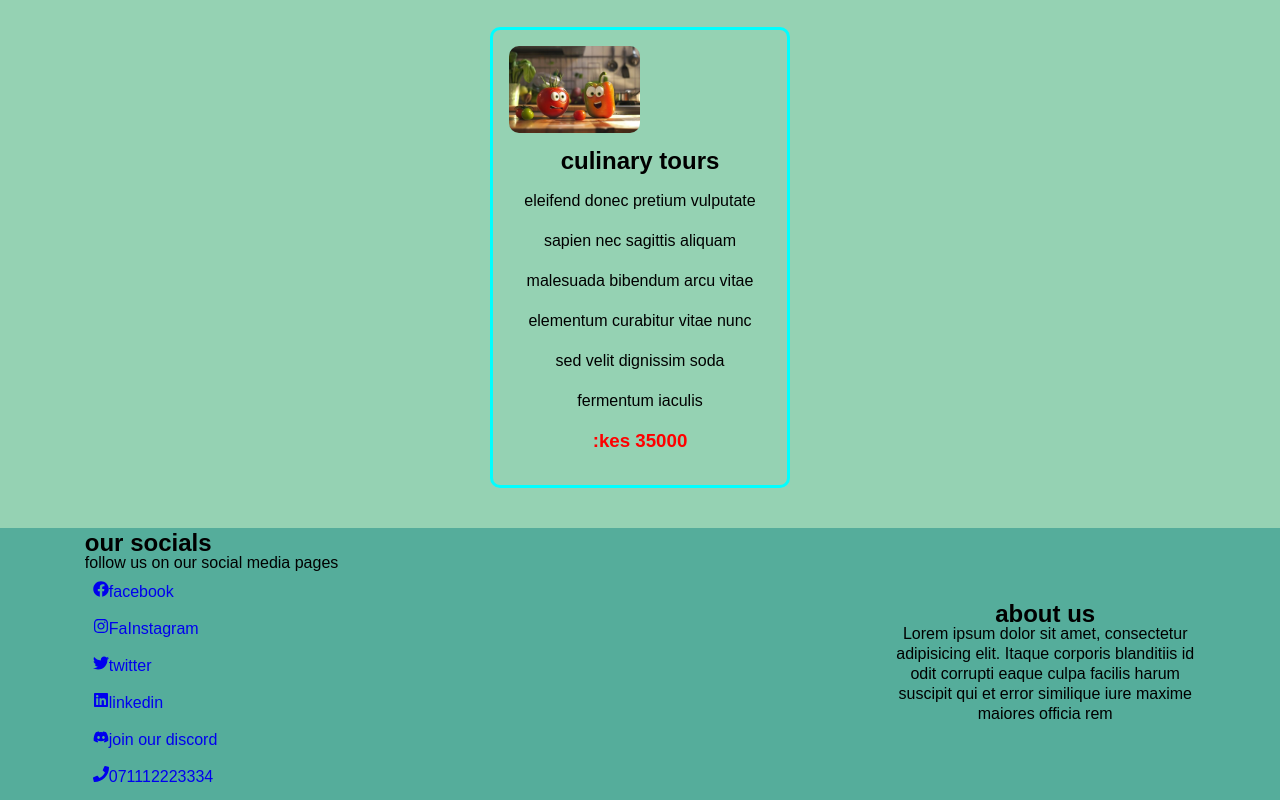
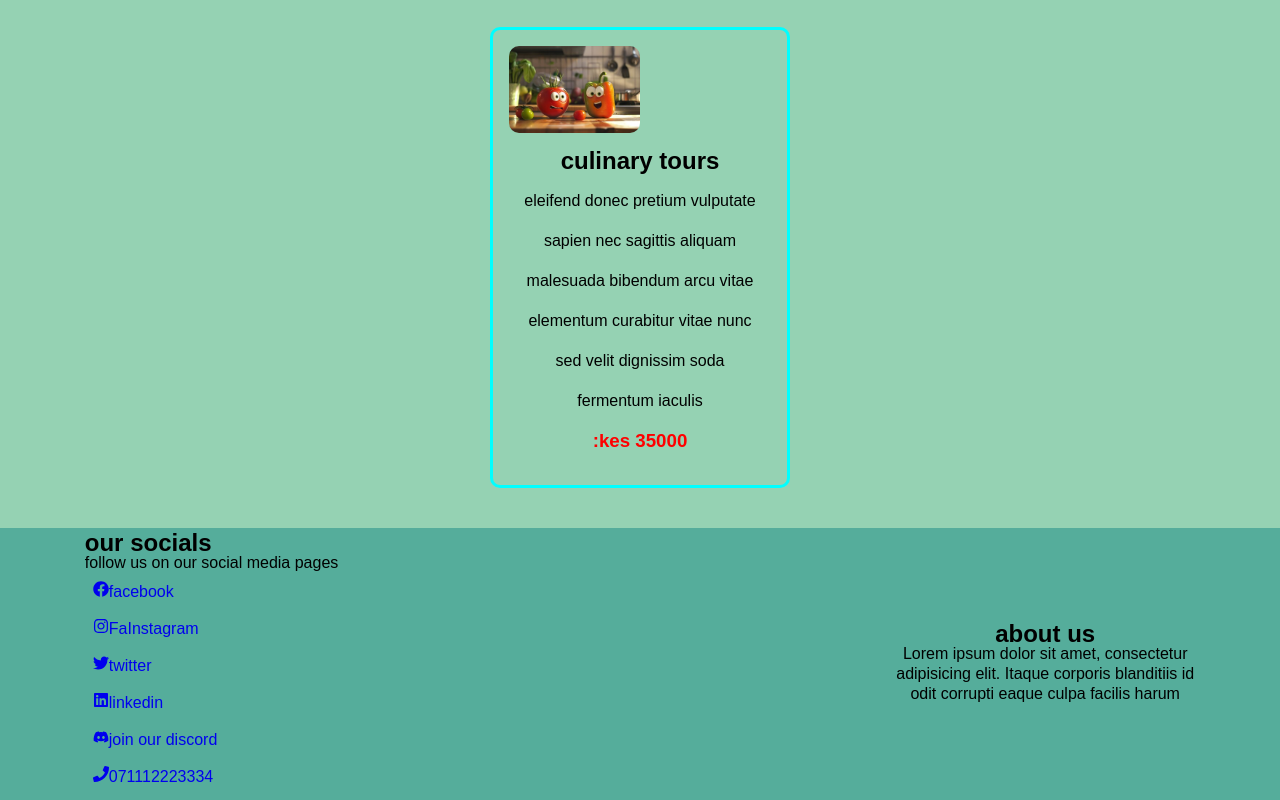
Before and after one commit to johnndi/zaph-tours, a React (Vite) app: page /Triptype in a window 1280 px wide. Shown: the part 2112-2912 px from the top of the page. Built offline with nearby package versions, Linux system fonts and the light colour scheme; a web font is replaced by a local one.

Commit message:
Update Footer.jsx

```diff
--- a/src/assets/components/Footer.jsx
+++ b/src/assets/components/Footer.jsx
@@ -25,7 +25,7 @@ const Footer = () => {
             <p>
               Lorem ipsum dolor sit amet, consectetur adipisicing elit. Itaque
               corporis blanditiis id odit corrupti eaque culpa facilis harum
-              suscipit qui et error similique iure maxime maiores officia rem
+
 
             </p>
           </div>
```
